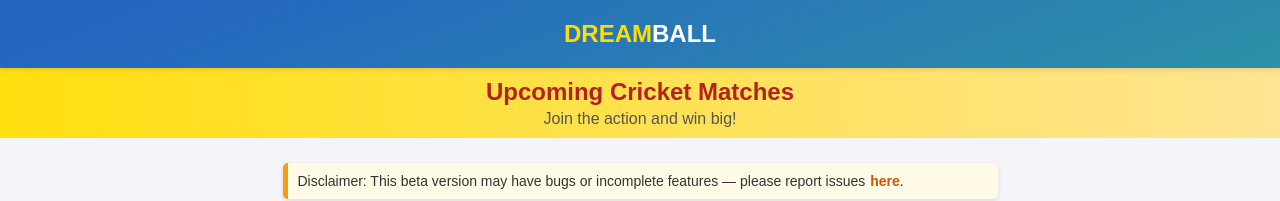
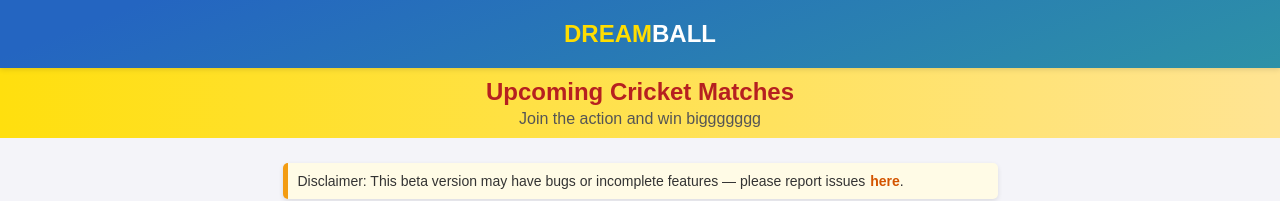
Before and after one commit to dream-ball/dreamball-frontend, a React (Create React App) app: page /matches in a window 1280 px wide. Shown: the top 201 px of the page. Built offline with nearby package versions, Linux system fonts and the light colour scheme; no server answers.

Commit message:
logs check

```diff
--- a/src/components/Matches/Matches.js
+++ b/src/components/Matches/Matches.js
@@ -86,7 +86,7 @@ console.log("hey it's me an update");
       <Header />
       <section className="hero">
         <h2>Upcoming Cricket Matches</h2>
-        <p className="tagline">Join the action and win big!</p>
+        <p className="tagline">Join the action and win biggggggg</p>
       </section>
 
       <div style={{padding:"5px"}}>
```
